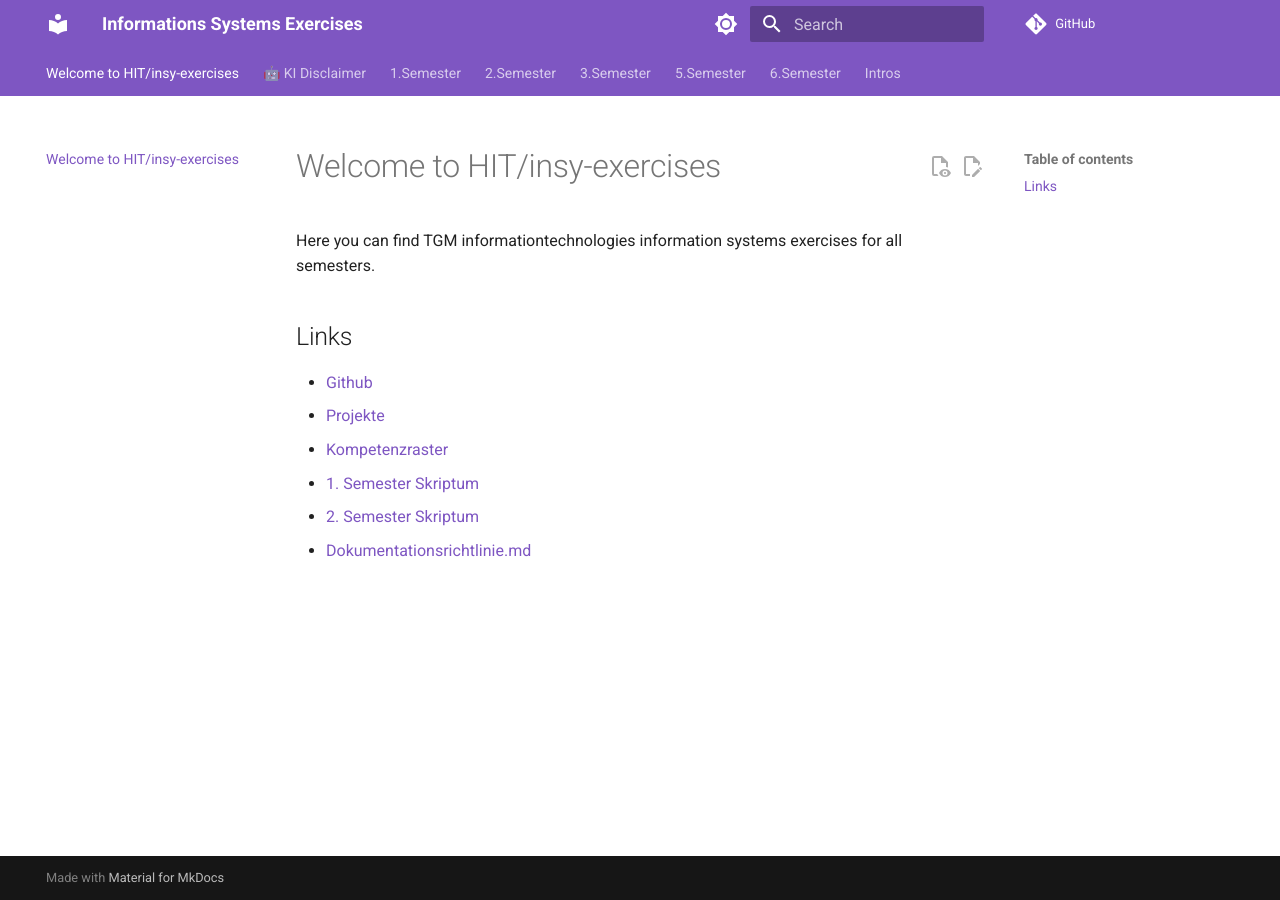
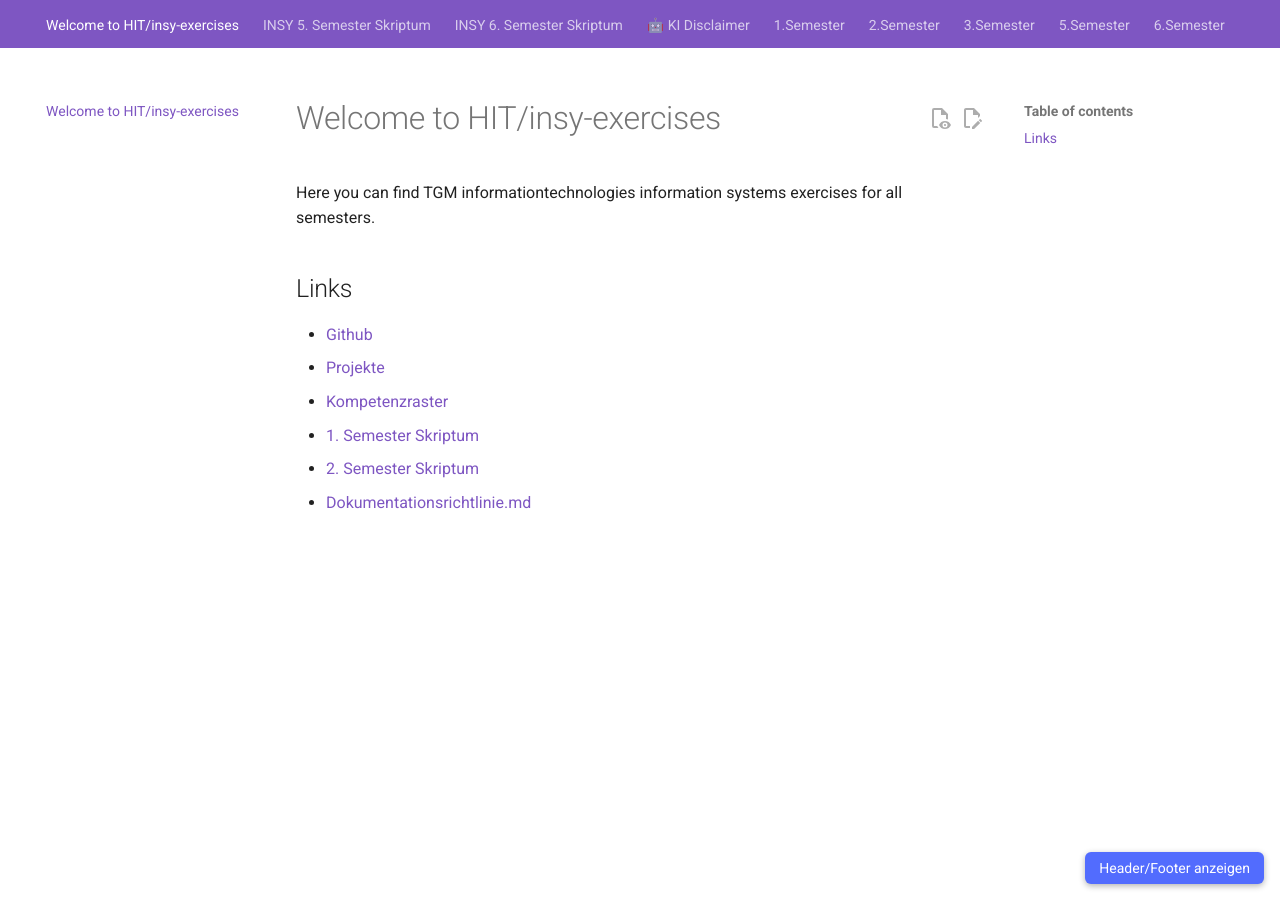
Before and after one commit to TGM-HIT/insy-exercises, an MkDocs documentation site: the page built from docs/index.md, in a window 1280 px wide. Built offline with MkDocs 1.6.1 and Material for MkDocs 9.7.7, drawn with Linux system fonts in a browser that asks for light colours; comment, search, counter and statistics services are not loaded.

Commit message:
Füge Skripte und Stile für Header/Footer Toggle hinzu und erstelle neue Skripten für das 5. und 6. Semester

```diff
--- /dev/null
+++ b/docs/extra.css
@@ -0,0 +1,31 @@
+/* Standardmäßig ausgeblendet */
+.md-header,
+.md-footer {
+  display: none !important;
+}
+
+/* Wenn die Klasse gesetzt ist: einblenden */
+body.show-chrome .md-header,
+body.show-chrome .md-footer {
+  display: block !important;
+}
+
+/* Der Toggle-Button selbst */
+#chrome-toggle-btn {
+  position: fixed;
+  bottom: 16px;
+  right: 16px;
+  z-index: 1000;
+  padding: 8px 14px;
+  border: none;
+  border-radius: 6px;
+  background: #526cfe;
+  color: #fff;
+  font-size: 14px;
+  cursor: pointer;
+  box-shadow: 0 2px 6px rgba(0,0,0,0.3);
+}
+
+#chrome-toggle-btn:hover {
+  opacity: 0.9;
+}
--- /dev/null
+++ b/docs/extra.js
@@ -0,0 +1,13 @@
+document.addEventListener('DOMContentLoaded', () => {
+  const btn = document.createElement('button');
+  btn.id = 'chrome-toggle-btn';
+  btn.textContent = 'Header/Footer anzeigen';
+  document.body.appendChild(btn);
+
+  btn.addEventListener('click', () => {
+    const visible = document.body.classList.toggle('show-chrome');
+    btn.textContent = visible
+      ? 'Header/Footer ausblenden'
+      : 'Header/Footer anzeigen';
+  });
+});
--- a/mkdocs.yml
+++ b/mkdocs.yml
@@ -58,3 +58,7 @@ edit_uri: "edit/main/docs/"
 
 extra_css:
   - stylesheets/extra.css
+  - extra.css
+
+extra_javascript:
+  - extra.js
```
Also changed, not shown: docs/3.Semester/31_PostgreSQL_Benutzerverwaltung/TASK.md (+1 -1 lines), docs/INSY 5. Semester Skriptum.md (added, +58 -0 lines), docs/INSY 6. Semester Skriptum.md (added, +56 -0 lines).
